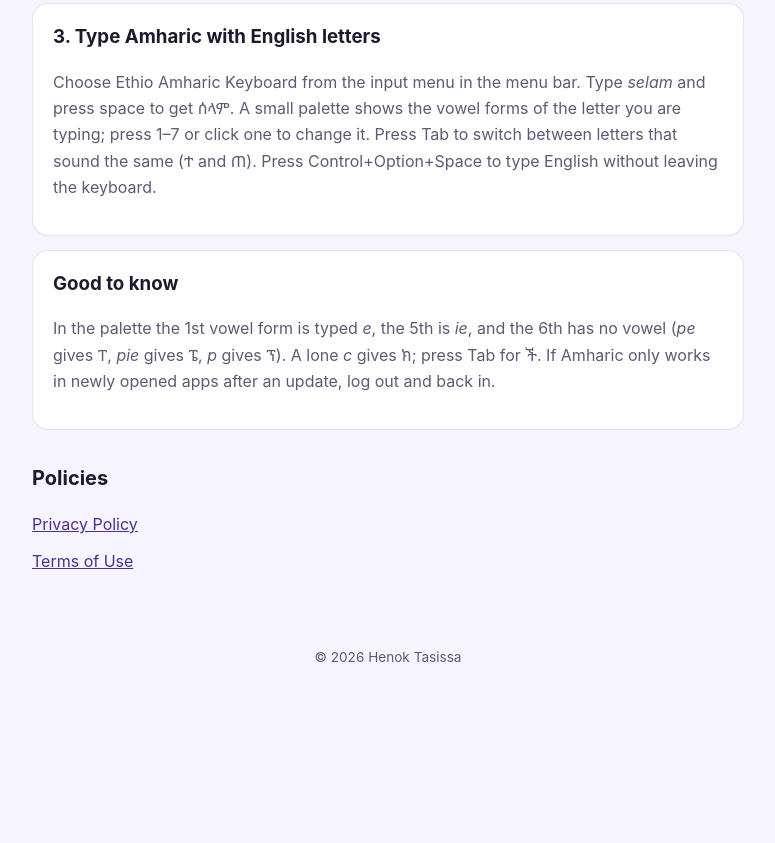
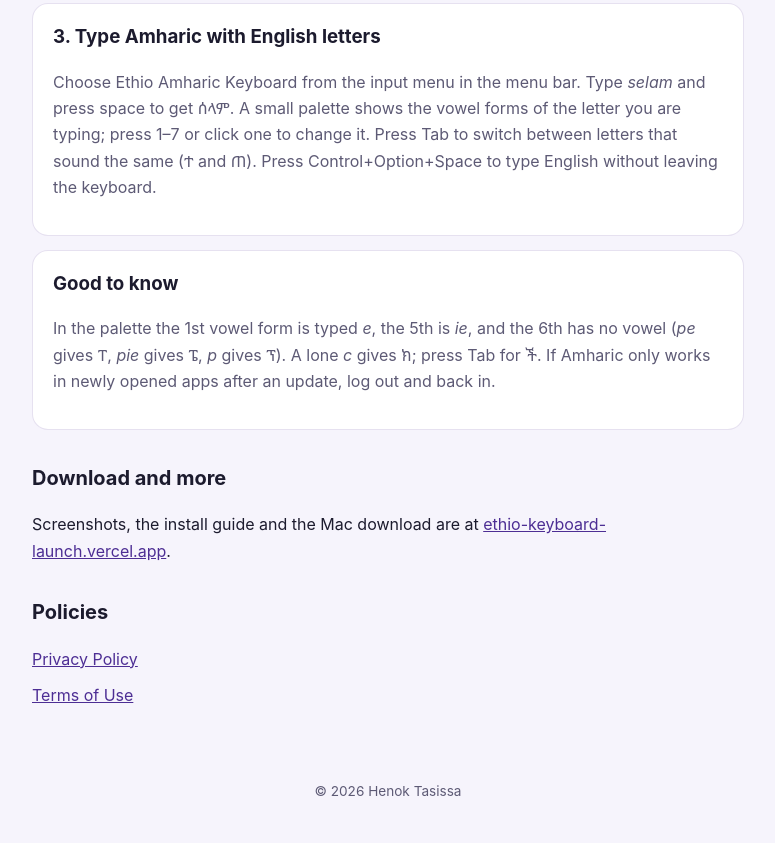
Before and after one commit to Henok-tasissa/ethio-keyboard-legal, a plain HTML site: page index.html in a window 1280 px wide. Shown: the part 1493-2336 px from the top of the page, without its empty margins (252-1027 px from the left). Before the commit the page ends 2201 px from the top, so only its background shows below. Drawn offline with Linux system fonts and the light colour scheme.

Commit message:
Support page: link to the launch site
Co-Authored-By: Claude Sonnet 5.5 <noreply@anthropic.com>

```diff
--- a/index.html
+++ b/index.html
@@ -51,6 +51,9 @@
       <p class="muted">In the palette the 1st vowel form is typed <em>e</em>, the 5th is <em>ie</em>, and the 6th has no vowel (<em>pe</em> gives ፐ, <em>pie</em> gives ፔ, <em>p</em> gives ፕ). A lone <em>c</em> gives ክ; press Tab for ች. If Amharic only works in newly opened apps after an update, log out and back in.</p>
     </div>
 
+    <h2>Download and more</h2>
+    <p>Screenshots, the install guide and the Mac download are at <a href="https://ethio-keyboard-launch.vercel.app">ethio-keyboard-launch.vercel.app</a>.</p>
+
     <h2>Policies</h2>
     <ul class="links">
       <li><a href="privacy-policy.html">Privacy Policy</a></li>
```
